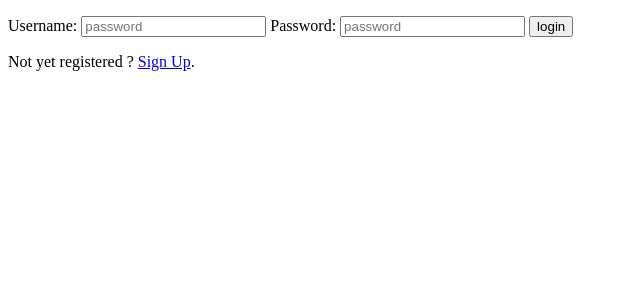
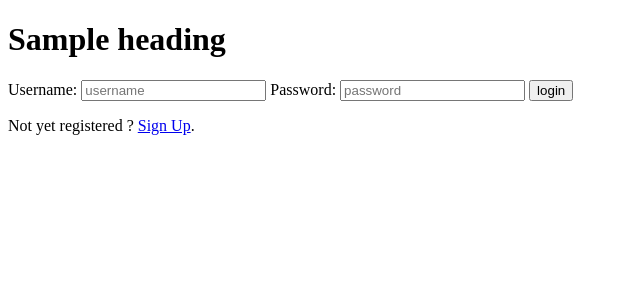
Before and after one commit to ome94/ome-books, a Flask app: template templates/login.html in a window 1280 px wide. Shown: the part 34-334 px from the top of the page, without its empty margins (0-640 px from the left). Run offline with Flask 2, Linux system fonts and the light colour scheme; the template is opened without the code that fills it: most values are stand-ins (such as "Sample title", 1, 10 or a date in 2020).

Commit message:
Improve Login

```diff
--- a/application.py
+++ b/application.py
@@ -20,23 +20,30 @@ Session(app)
 engine = create_engine(os.getenv("DATABASE_URL"))
 db = scoped_session(sessionmaker(bind=engine))
 
+# TODO:
+# Set up another database for users
+
 @app.route("/")
 def index():
-    return render_template('index.html', title='Home')
+    title = "Home"
+    heading = "Project 1: Books"
+    USER = session.get("USER")
 
-@app.route("/login")
+    return render_template('index.html', title=title, heading=heading, loggedin= bool(USER), user=USER)
+
+@app.route('/login', methods=["GET", "POST"])
 def login():
-    return render_template('login.html', title='Login')
+    if request.method == "GET":
+        title = heading = "Login"
 
-@app.route("/auth", methods=["POST"])
-def authenticate():
+        return check_login('login.html', title=title, heading=heading)
+
     username = request.form.get('username')
     password = request.form.get('password')
 
     # TODO: validate(username, password)
 
-    user = db.execute("SELECT * FROM users WHERE username = :username AND password = :password",
-    {
+    user = db.execute("SELECT * FROM users WHERE username = :username AND password = :password",{
         "username": username,
         "password": password
     }).fetchone()
@@ -45,15 +52,17 @@ def authenticate():
         return render_template('login.html', message="username or password incorrect")
 
     # TODO: Open Session For user
-
+    session["USER"] = user
     return redirect(url_for('search'))
 
-@app.route("/signup")
+@app.route('/signup', methods=["GET", "POST"])
 def signup():
-    return render_template('signup.html', title='New User')
+    if request.method == "GET":
+        title = "New User"
+        heading = "Sign Up"
 
-@app.route("/register", methods=["POST"])
-def register():
+        return check_login('signup.html', title=title, heading=heading)
+
     username = request.form.get('username')
     password = request.form.get('password')
     firstname = request.form.get('firstname')
@@ -77,16 +86,35 @@ def register():
         })
 
         db.commit()
+
         return render_template('success.html')
 
+    # TODO:
+    # Handle case for user already registered
     return redirect('signup')
-
 
 @app.route("/search")
 def search():
+    title = "Search"
+    USER = session.get("USER")
     # Restrict This Page Only To Logged In Users
-    return render_template('search.html', title='Search')
+    if USER is None:
+        return redirect(url_for('login'))
+
+    return render_template('search.html', title=title, heading=title, user=USER)
 
 @app.route("/logout")
 def logout():
-    return
+    if session.get("USER"):
+        del(session["USER"])
+
+        return redirect(url_for('index'))
+
+    return redirect(url_for('login'))
+
+def check_login(render, title, heading):
+    USER = session.get("USER")
+    if USER:
+        return redirect(url_for('search'))
+
+    return render_template(render, title=title, heading=heading, user=USER)
--- a/templates/layout.html
+++ b/templates/layout.html
@@ -12,7 +12,7 @@
                 {% block nav %}{% endblock %}
             </ul>
         </nav>
-        <!-- <h1>{{ heading }}</h1> -->
+        <h1>{{ heading }}</h1>
         {% block body %}
         {% endblock %}
     </body>
--- a/templates/login.html
+++ b/templates/login.html
@@ -2,8 +2,8 @@
 
 {% block body %}
     <p> {{ message }} </p>
-    <form action="{{ url_for('authenticate') }}" method="POST">
-        Username: <input type="text" name="username" placeholder="password">
+    <form action="{{ url_for('login') }}" method="POST">
+        Username: <input type="text" name="username" placeholder="username">
         Password: <input type="password" name="password" placeholder="password">
         <button>login</button>
     </form>
--- a/templates/search.html
+++ b/templates/search.html
@@ -1,4 +1,9 @@
 {% extends 'layout.html' %}
+
+{%  block nav %}
+    <li>{{user.firstname}}</li>
+    <li><a href="{{ url_for('logout') }}">Logout</a></li>
+{% endblock %}
 
 {% block body %}
     <form action="{{ url_for('search') }}">
--- a/templates/signup.html
+++ b/templates/signup.html
@@ -1,7 +1,7 @@
 {% extends 'layout.html' %}
 
 {% block body %}
-    <form action="{{ url_for('register') }}" method="POST">
+    <form action="{{ url_for('signup') }}" method="POST">
         First Name: <input type="text" name="firstname" placeholder="First Name">
         Last Name: <input type="text" name="lastname" placeholder="Last Name">
         Username: <input type="text" name="username" placeholder="User Name">
```
Also changed, not shown: templates/index.html (+8 -3 lines), 2 other files.
